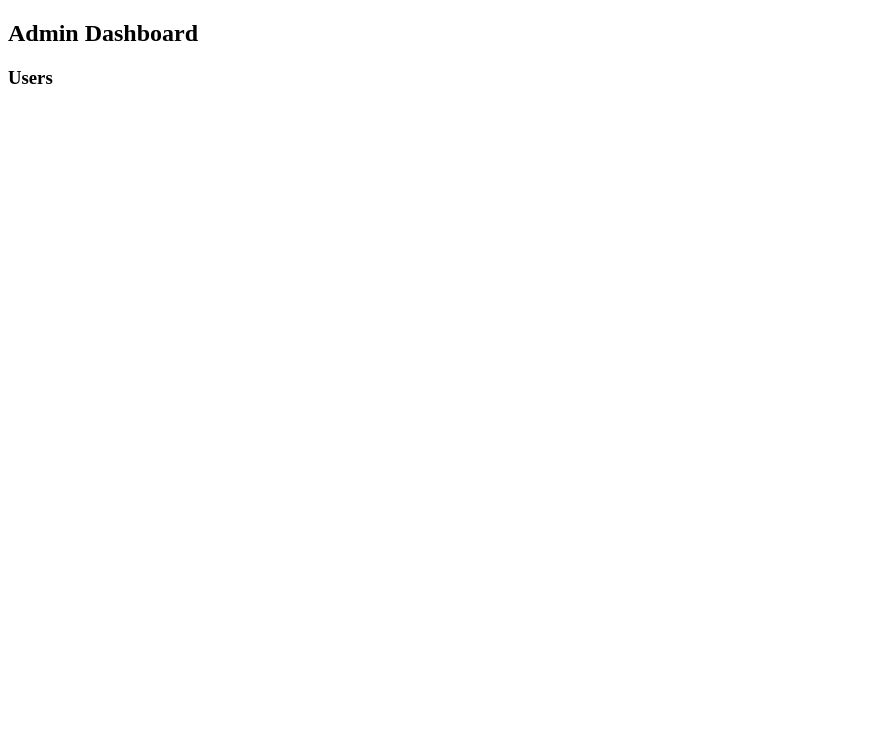
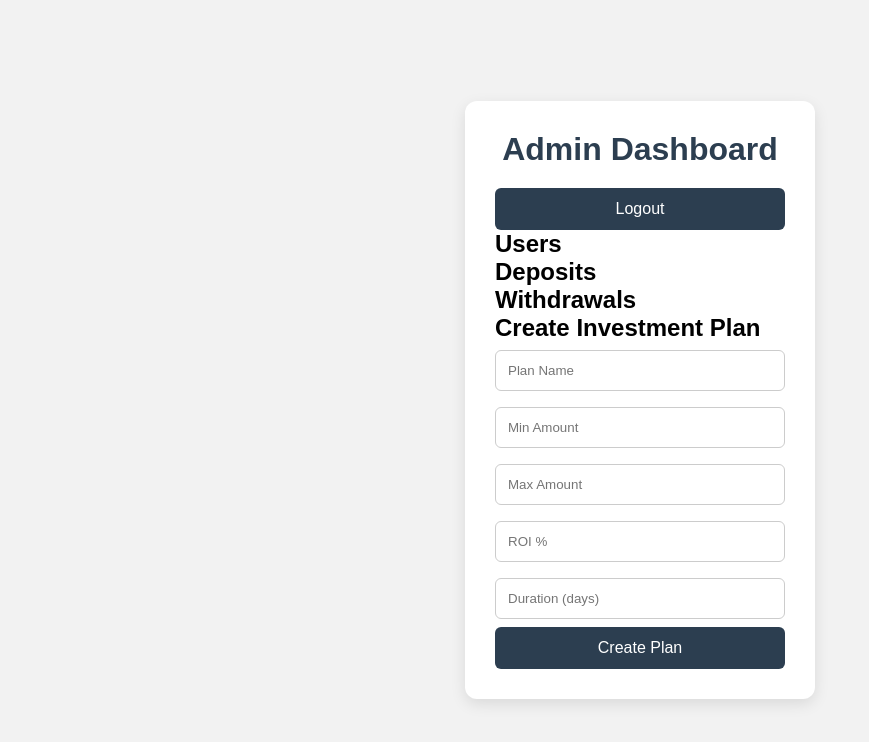
Before and after one commit to CryptexFxtrade-io/WealthFx, a plain HTML site: page frontend/admin.html in a window 1280 px wide. Shown: the whole page, without its empty margins (0-869 px from the left). Drawn offline with Linux system fonts and the light colour scheme; no server answers.

Commit message:
Update admin.html

```diff
--- a/frontend/admin.html
+++ b/frontend/admin.html
@@ -1,13 +1,35 @@
 <!DOCTYPE html>
-<html>
+<html lang="en">
 <head>
-  <title>FxWealth Admin</title>
+  <meta charset="UTF-8">
+  <meta name="viewport" content="width=device-width, initial-scale=1.0">
+  <title>FxWealth | Admin Dashboard</title>
+  <link rel="stylesheet" href="css/style.css">
 </head>
 <body>
-  <h2>Admin Dashboard</h2>
-  <h3>Users</h3>
-  <ul id="users"></ul>
+  <div class="container">
+    <h1>Admin Dashboard</h1>
+    <button onclick="logout()">Logout</button>
 
-<script src="js/admin.js"></script>
+    <h2>Users</h2>
+    <div id="users"></div>
+
+    <h2>Deposits</h2>
+    <div id="deposits"></div>
+
+    <h2>Withdrawals</h2>
+    <div id="withdrawals"></div>
+
+    <h2>Create Investment Plan</h2>
+    <input type="text" id="planName" placeholder="Plan Name">
+    <input type="number" id="planMin" placeholder="Min Amount">
+    <input type="number" id="planMax" placeholder="Max Amount">
+    <input type="number" id="planROI" placeholder="ROI %">
+    <input type="number" id="planDuration" placeholder="Duration (days)">
+    <button onclick="createPlan()">Create Plan</button>
+  </div>
+
+  <script src="js/auth.js"></script>
+  <script src="js/admin.js"></script>
 </body>
 </html>
```
